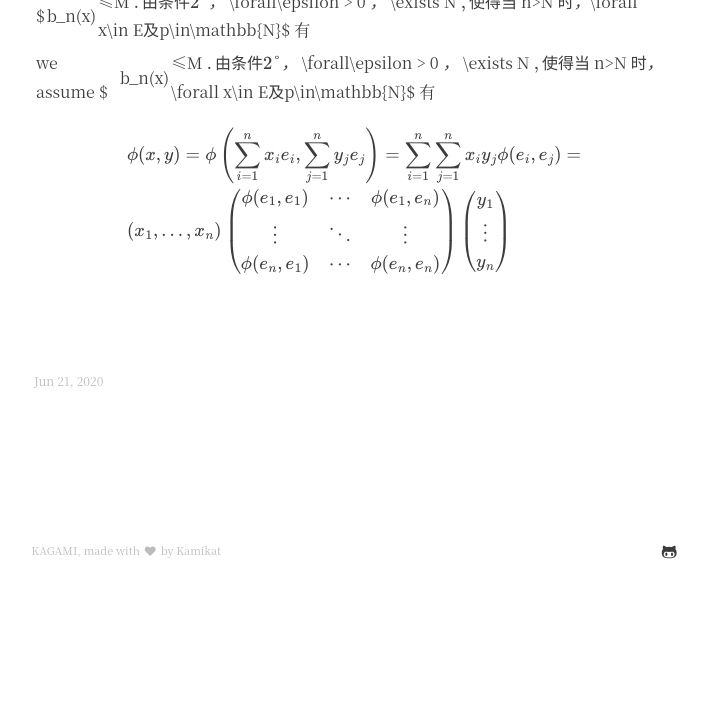
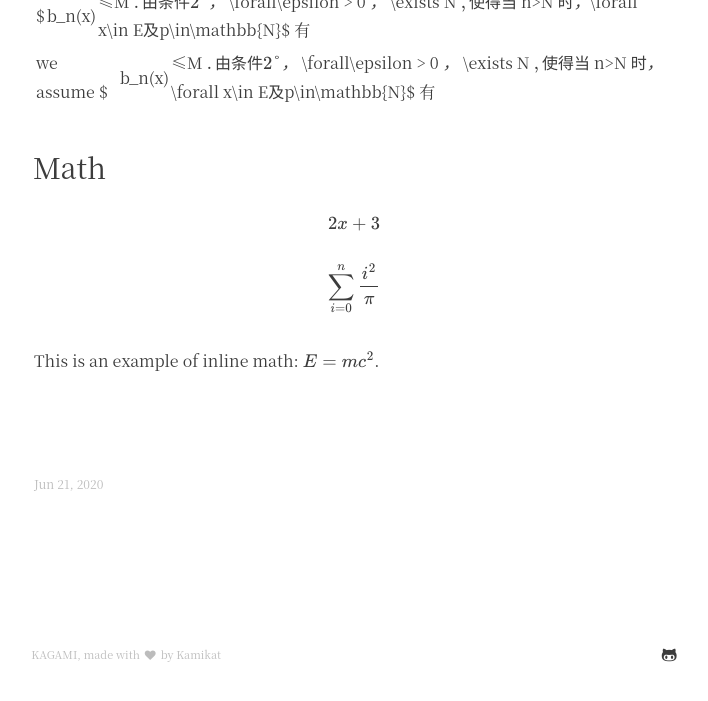
Before and after one commit to ZezeChen/ZezeChen.github.io, a Jekyll site: the page built from _posts/2020-06-21-数学公式测试.md, in a window 1280 px wide and 900 px high, scrolled down 721 px, cut to the strip 182-883 px from the top of the window. Shown: the whole strip, without its empty margins (286-994 px from the left). Built offline with Jekyll 4.4.1, drawn with Linux system fonts in a browser that asks for light colours; formulas are drawn with MathJax 3; before the commit the page ends 1518 px from its top, so only the background shows below that.

Commit message:
Update 2020-06-21-数学公式测试.md

```diff
--- a/_posts/2020-06-21-数学公式测试.md
+++ b/_posts/2020-06-21-数学公式测试.md
@@ -36,19 +36,10 @@ $ |b_n(x)|≤M $.由条件2°，$ \forall\epsilon > 0 $，$ \exists N $ ,使得
 we assume $ |b_n(x)|≤M $.由条件2°，$ \forall\epsilon > 0 $，$ \exists N $ ,使得当$ n>N $时， $\forall x\in E$ 及 $p\in\mathbb{N}$ 有
 
 
-$$
-\begin{aligned}
-  & \phi(x,y) = \phi \left(\sum_{i=1}^n x_ie_i, \sum_{j=1}^n y_je_j \right)
-  = \sum_{i=1}^n \sum_{j=1}^n x_i y_j \phi(e_i, e_j) = \\
-  & (x_1, \ldots, x_n) \left( \begin{array}{ccc}
-      \phi(e_1, e_1) & \cdots & \phi(e_1, e_n) \\
-      \vdots & \ddots & \vdots \\
-      \phi(e_n, e_1) & \cdots & \phi(e_n, e_n)
-    \end{array} \right)
-  \left( \begin{array}{c}
-      y_1 \\
-      \vdots \\
-      y_n
-    \end{array} \right)
-\end{aligned}
-$$
+# Math
+
+\\[2x+3\\]
+
+\\[ \\sum_{i=0}^{n} \\frac{i^{2}}{\\pi} \\]
+
+This is an example of inline math: \\( E = mc^{2} \\).
```
